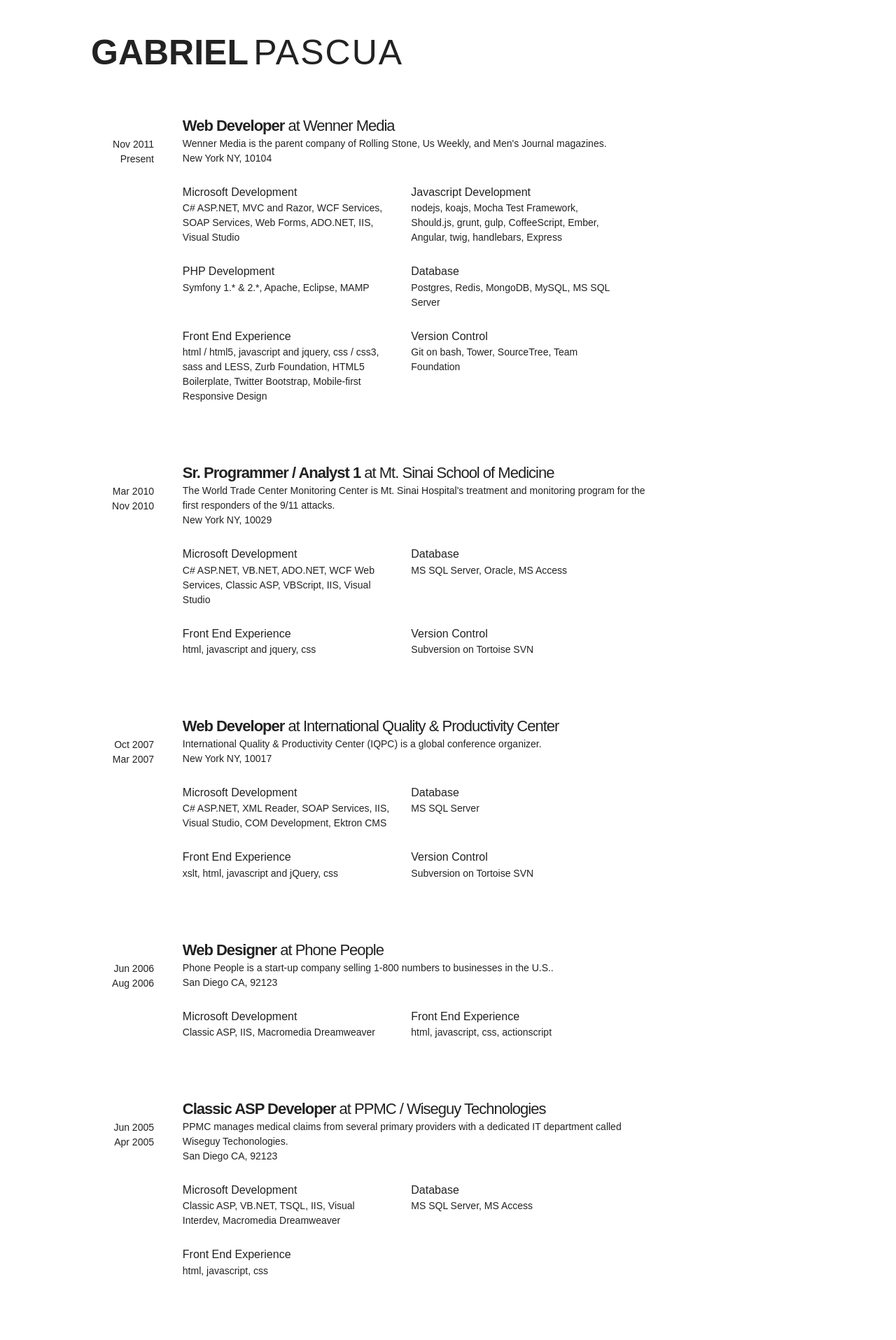
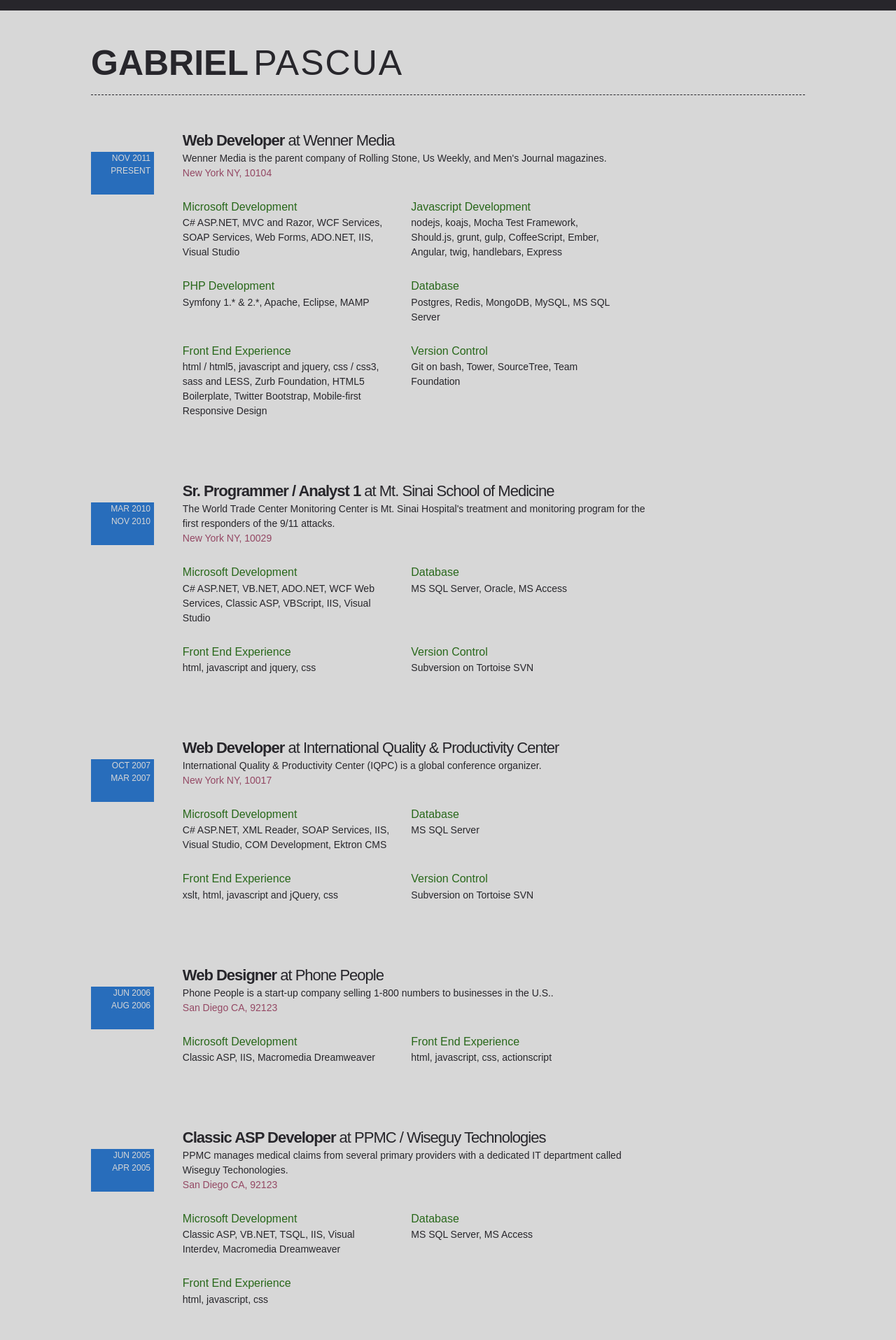
Before and after one commit to gabrielpascua/gabrielpascua.com, a Jekyll site: the page built from index.html, in a window 1280 px wide. Shown: the top 1915 px of the page at 70% size. Built offline with Jekyll 4.4.1, drawn with Linux system fonts in a browser that asks for light colours.

```diff
--- a/index.html
+++ b/index.html
@@ -14,32 +14,11 @@ layout: null
 <script type="text/javascript" src="/js/resume/angular-resource.min.js"></script>
 <script type="text/javascript" src="/js/resume/resume.js"></script>
 <link rel="stylesheet" type="text/css" href="/css/resume.css" />
-<script type="text/javascript">
-    function setTheme(){
-        var themes = ['default', 'kobe-htm','manhattan', 'sharpie'];
-        var theme, random;
+</head>
 
-        var qsTemplate = window.location.search.substr(1).split('&')
-                .filter(function(part){
-                    return part.indexOf('template=') >= 0;
-                });
+<body ng-controller="WorkListController as work" class="//work.theme//">
 
-        if(qsTemplate.length > 0){
-            theme = qsTemplate[0].split('=')[1];
-        }else{
-            random = Math.floor(Math.random() * themes.length) + 1;
-            theme = themes[random-1];
-        }
-
-        document.body.className = theme || '';
-    }
-
-    window.onload = setTheme;
-</script>
-</head>
-<body>
-
-<div class="container" ng-controller="WorkListController as work">
+<div class="container">
 
     <div class="row">
         <div class="twelve columns">
--- a/js/resume/resume.js
+++ b/js/resume/resume.js
@@ -1,13 +1,29 @@
 (function () {
+
+  //private functions
+  function getTheme(){
+    var themes = ['default', 'kobe-htm','manhattan', 'sharpie'];
+    var random;
+
+    var qsTemplate = window.location.search.substr(1).split('&')
+      .filter(function(part){
+        return part.indexOf('template=') >= 0;
+      });
+
+    if(qsTemplate.length > 0){
+      return qsTemplate[0].split('=')[1];
+    }else{
+      random = Math.floor(Math.random() * themes.length) + 1;
+      return themes[random-1];
+    }
+  }
 
   //services
   var svc = angular.module('workServices', ['ngResource']);
   svc.factory('Work', ['$resource', function ($resource) {
-
     return $resource('/data/resume.json', {}, {
       query: {method: 'GET', isArray: false}
     });
-
   }]);
 
 
@@ -16,6 +32,7 @@
   ctl.controller('WorkListController', ['$http', 'Work', function ($http, Work) {
 
     this.jobs = Work.query();
+    this.theme = getTheme();
     this.months = ['January', 'February', 'March', 'April', 'May', 'June', 'July', 'August', 'September', 'October', 'November', 'December'];
 
   }]);
```
